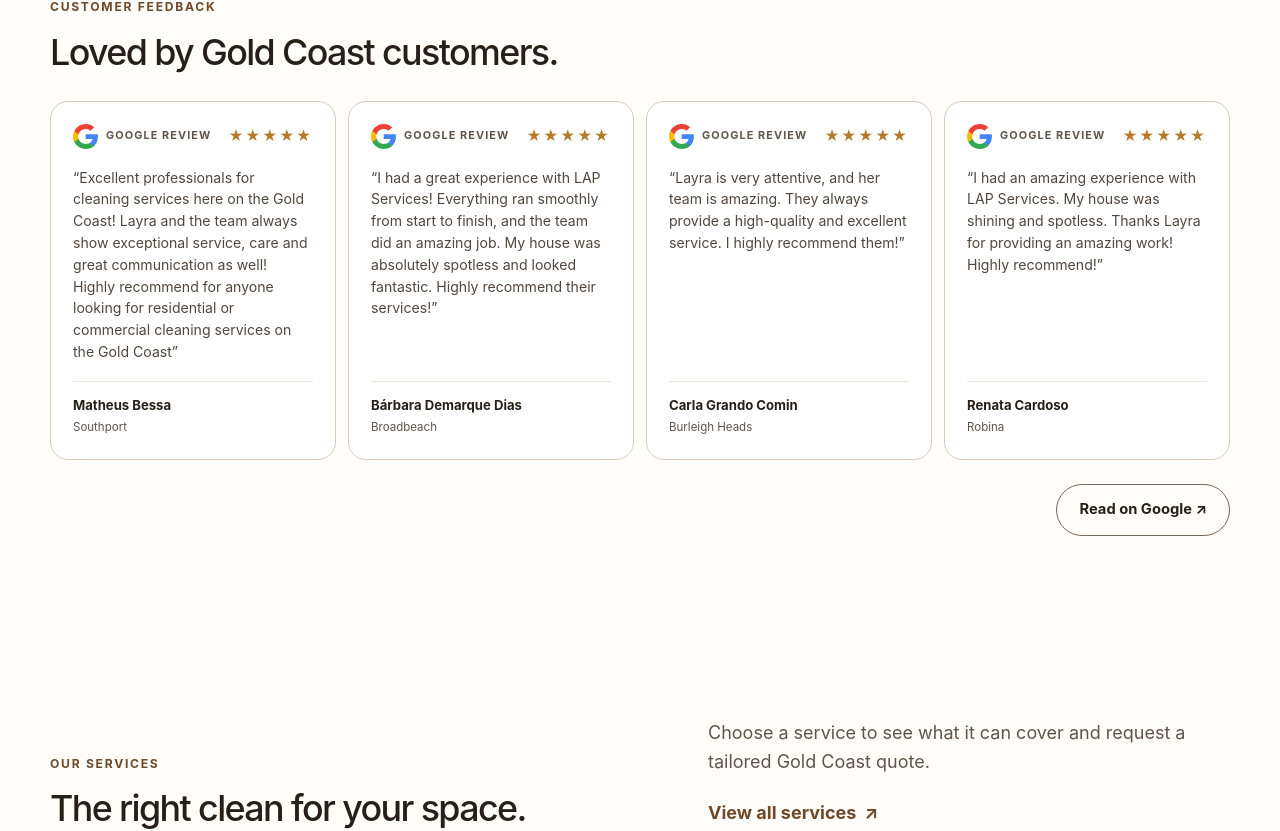
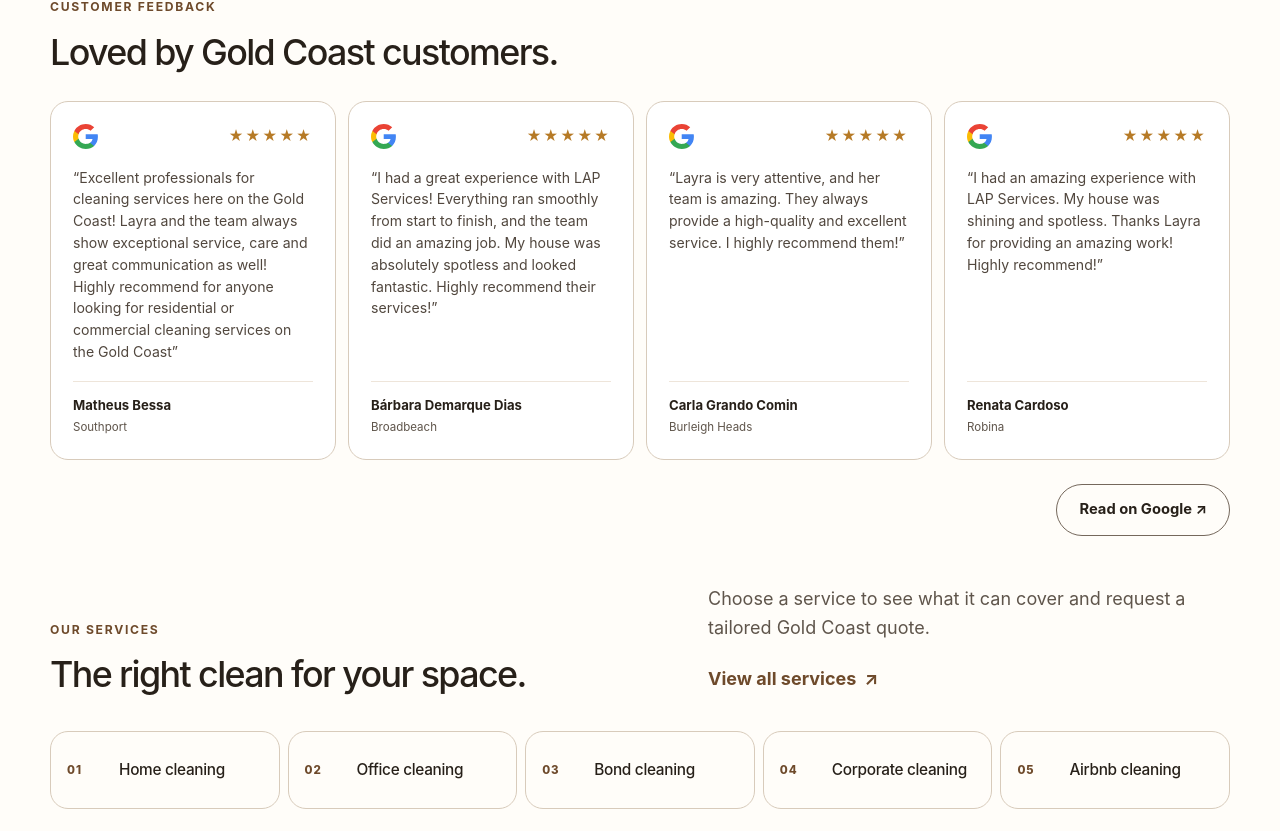
Before and after one commit to matt-xgrow/lap-cleaning-services, a Next.js app: page / in a window 1280 px wide. Shown: the part 817-1648 px from the top of the page. Built offline with nearby package versions, Linux system fonts and the light colour scheme; no server answers.

Commit message:
Tighten desktop review spacing

```diff
--- a/app/components/ReviewCards.tsx
+++ b/app/components/ReviewCards.tsx
@@ -6,7 +6,7 @@ export function ReviewCards({ limit = googleReviews.length }: { limit?: number }
     <div className="review-card-grid">
       {googleReviews.slice(0, limit).map((review) => (
         <article className="review-card" key={review.name}>
-          <div className="review-card-top"><span className="google-review-source"><Image className="google-g-mark" src="/images/google-g-logo.svg" alt="" aria-hidden="true" width={25} height={25} /><span className="review-source">Google review</span></span><span className="review-stars" aria-label="5 out of 5 stars">★★★★★</span></div>
+          <div className="review-card-top"><Image className="google-g-mark" src="/images/google-g-logo.svg" alt="" aria-hidden="true" width={25} height={25} /><span className="review-stars" aria-label="5 out of 5 stars">★★★★★</span></div>
           <p>“{review.body}”</p>
           <footer><strong>{review.name}</strong><span>{review.suburb}</span></footer>
         </article>
--- a/app/globals.css
+++ b/app/globals.css
@@ -479,7 +479,6 @@ ul, ol { margin: 0; padding: 0; }
 .review-card { min-width: 0; display: flex; flex-direction: column; gap: 18px; padding: 22px; border: 1px solid var(--line); border-radius: var(--radius); background: #fff; }
 .review-card-top { display: flex; align-items: center; justify-content: space-between; gap: 12px; }
 .review-stars { color: #b67a26; font-size: .9rem; letter-spacing: .13em; }
-.review-source { color: var(--ink-soft); font-size: .68rem; font-weight: 750; letter-spacing: .1em; text-transform: uppercase; }
 .review-card p { color: #51473e; font-size: .88rem; line-height: 1.55; }
 .review-card footer { display: grid; gap: 2px; margin-top: auto; padding-top: 13px; border-top: 1px solid #eee5da; }
 .review-card footer strong { font-size: .82rem; }
@@ -548,6 +547,8 @@ ul, ol { margin: 0; padding: 0; }
 @media (min-width: 900px) {
   .services-overview-grid { grid-template-columns: repeat(4, minmax(0, 1fr)); }
   .services-overview-card { min-height: 205px; }
+  .home-reviews { padding-bottom: 24px; }
+  .home-services-v2 { padding-top: 24px; }
 }
 
 /* Mobile-only lighter hero facts. Desktop remains unchanged. */
```
